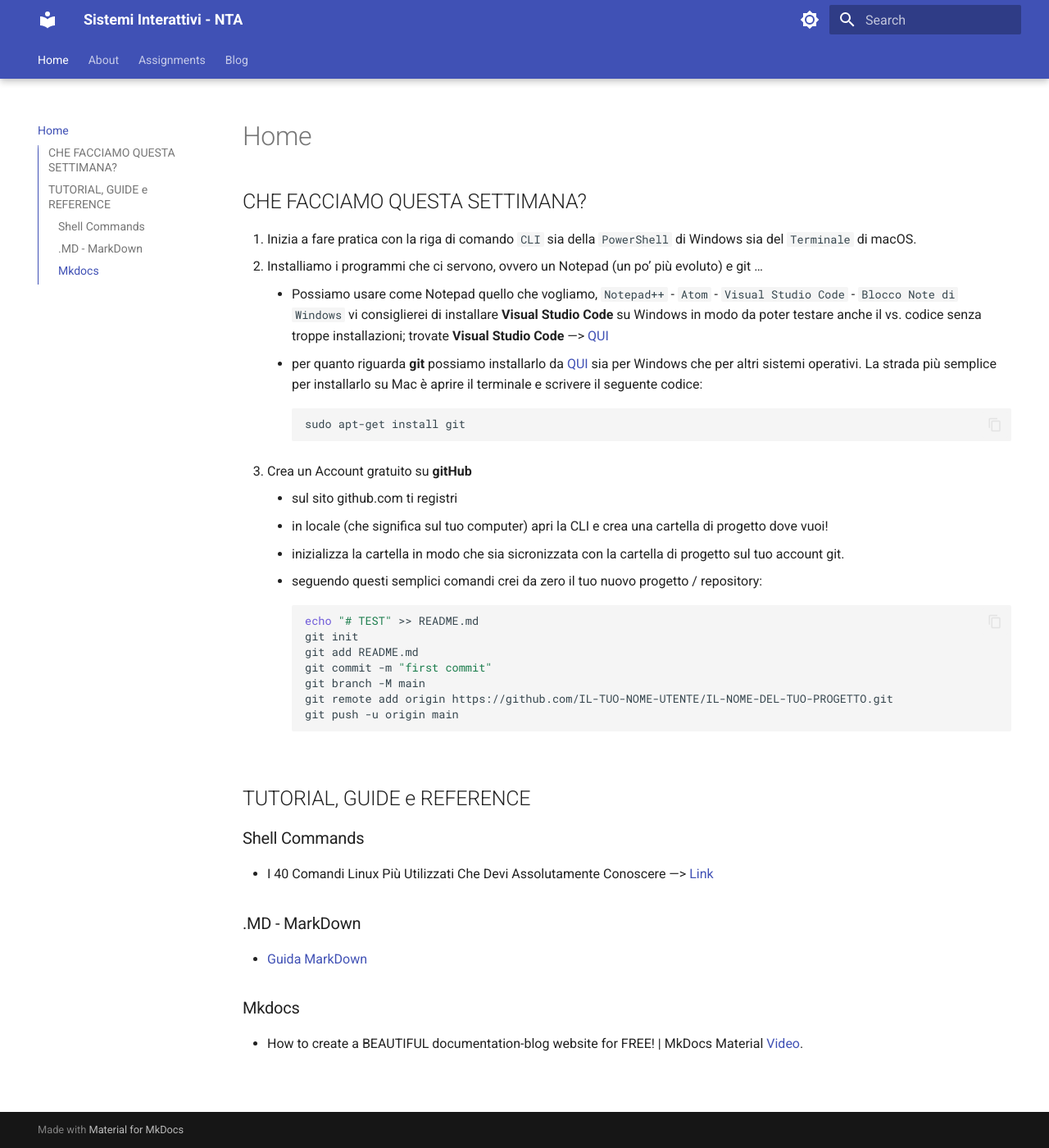
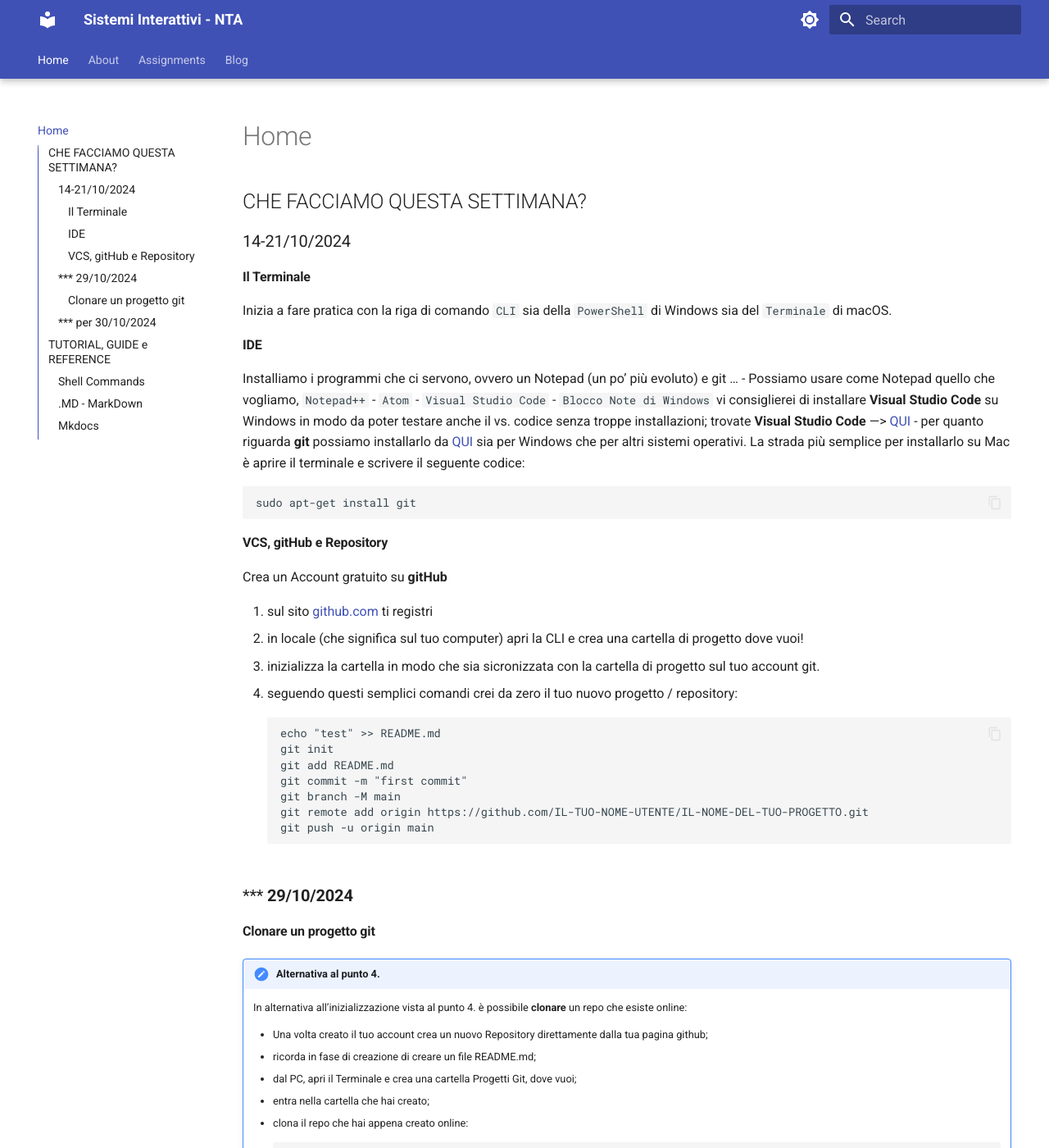
Before and after one commit to ntngrillo/startNTA, an MkDocs documentation site: the page built from docs/index.md, in a window 1280 px wide and 1400 px high. Shown: the whole window at 82% size. Built offline with MkDocs 1.6.1 and Material for MkDocs 9.7.7, drawn with Linux system fonts in a browser that asks for light colours; some of the changed text lies outside the part shown.

Commit message:
update doc

````diff
--- a/docs/index.md
+++ b/docs/index.md
@@ -1,6 +1,10 @@
 # CHE FACCIAMO QUESTA SETTIMANA?
-1. Inizia a fare pratica con la riga di comando ``CLI`` sia della ``PowerShell`` di Windows sia del ``Terminale`` di macOS.
-2. Installiamo i programmi che ci servono, ovvero un Notepad (un po' più evoluto) e git ...
+## 14-21/10/2024
+### Il Terminale
+Inizia a fare pratica con la riga di comando ``CLI`` sia della ``PowerShell`` di Windows sia del ``Terminale`` di macOS.
+
+### IDE
+Installiamo i programmi che ci servono, ovvero un Notepad (un po' più evoluto) e git ...
     - Possiamo usare come Notepad quello che vogliamo, ``Notepad++`` - ``Atom`` - ``Visual Studio Code`` - ``Blocco Note di Windows``
     vi consiglierei di installare **Visual Studio Code** su Windows in modo da poter testare anche il vs. codice senza troppe installazioni;
     trovate **Visual Studio Code** ---> [QUI](https://code.visualstudio.com/)
@@ -9,13 +13,15 @@
     ```bash
     sudo apt-get install git
     ```
-3. Crea un Account gratuito su **gitHub**
-    - sul sito github.com ti registri
-    - in locale (che significa sul tuo computer) apri la CLI e crea una cartella di progetto dove vuoi!
-    - inizializza la cartella in modo che sia sicronizzata con la cartella di progetto sul tuo account git.
-    - seguendo questi semplici comandi crei da zero il tuo nuovo progetto / repository:
-    ```bash
-    echo "# TEST" >> README.md
+### VCS, gitHub e Repository
+Crea un Account gratuito su **gitHub**
+
+1. sul sito [github.com](https://github.com) ti registri
+2. in locale (che significa sul tuo computer) apri la CLI e crea una cartella di progetto dove vuoi!
+3. inizializza la cartella in modo che sia sicronizzata con la cartella di progetto sul tuo account git.
+4. seguendo questi semplici comandi crei da zero il tuo nuovo progetto / repository:
+    ```
+    echo "test" >> README.md
     git init
     git add README.md
     git commit -m "first commit"
@@ -23,6 +29,37 @@
     git remote add origin https://github.com/IL-TUO-NOME-UTENTE/IL-NOME-DEL-TUO-PROGETTO.git
     git push -u origin main
     ```
+## *** **29/10/2024**
+### Clonare un progetto git
+
+!!! note "Alternativa al punto 4."
+    In alternativa all'inizializzazione vista al punto 4. è possibile **clonare** un repo che esiste online:
+
+    - Una volta creato il tuo account crea un nuovo Repository direttamente dalla tua pagina github;
+    - ricorda in fase di creazione di creare un file README.md;
+    - dal PC, apri il Terminale e crea una cartella Progetti Git, dove vuoi;
+    - entra nella cartella che hai creato;
+    - clona il repo che hai appena creato online:
+    ```git
+    git clone https://github.com/IL-TUO-NOME-UTENTE/IL-NOME-DEL-TUO-PROGETTO-PRESENTE-SU-GITHUB.git
+    ```
+
+## *** **per 30/10/2024**
+- Creare una pagina bio.
+!!! tip "Importante!!!"
+    Aggiungere una FOTO chiara in bio.
+
+    Con i **MarkDown** le foto si aggiungono così:
+    ```
+    ![qui va un testo alternativo ma può essere lasciato anche vuoto](qui va il percorso del file immagine)
+
+    esempio:
+
+    ![](img/w4/006.png)
+    ```
+
+
+
 
 # TUTORIAL, GUIDE e REFERENCE
 ## Shell Commands
````
